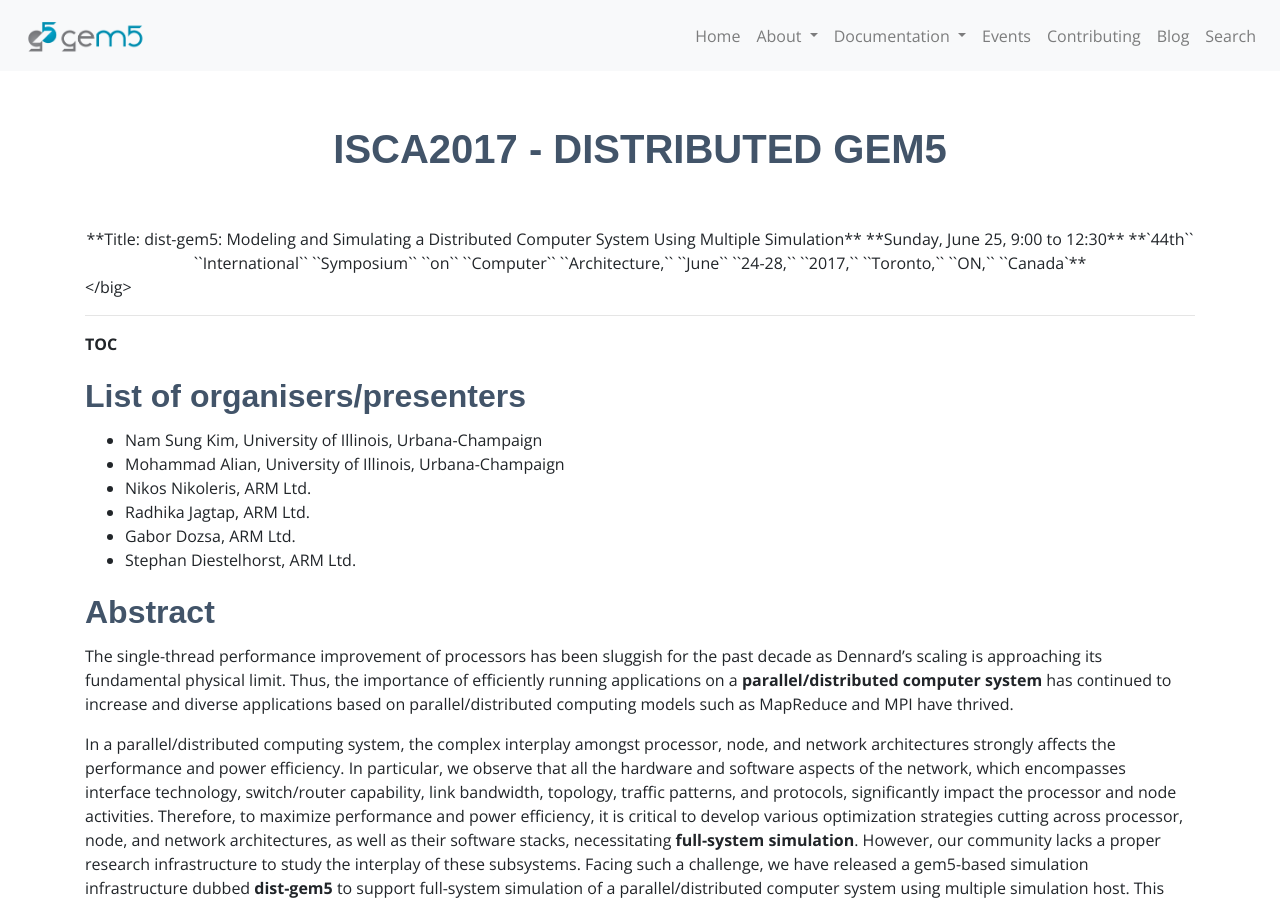
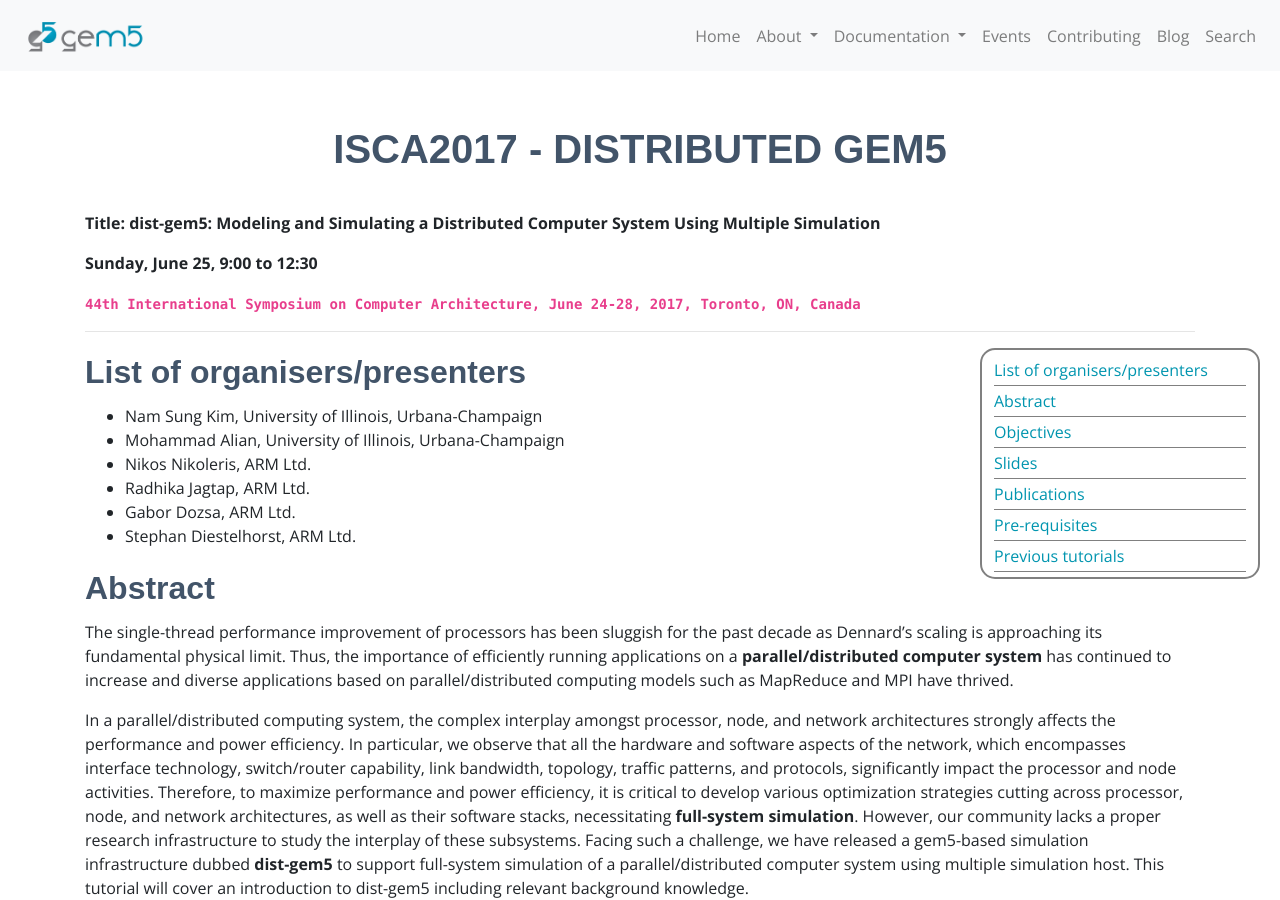
Before and after one commit to gem5/website, a Jekyll site: the page built from _pages/events/dist-gem5.md, in a window 1280 px wide and 900 px high. Built offline with Jekyll 4.4.1, drawn with Linux system fonts in a browser that asks for light colours; nearby versions of some CDN libraries; some web fonts are replaced.

Commit message:
Fix formatting of dist-gem5 event and add picture
Signed-off-by: Jason Lowe-Power <jason@lowepower.com>

```diff
--- a/_pages/events/dist-gem5.md
+++ b/_pages/events/dist-gem5.md
@@ -5,10 +5,6 @@
 weight: 10
 permalink: events/dist-gem5
 ---
-
-<big>
-
-<center>
 
 **Title: dist-gem5: Modeling and Simulating a Distributed Computer
 System Using Multiple Simulation**
@@ -19,13 +15,10 @@
 ``Architecture,`` ``June`` ``24-28,`` ``2017,`` ``Toronto,`` ``ON,``
 ``Canada`**
 
-</center>
-
-</big>
-
 -----
 
-__TOC__
+* TOC
+{:toc}
 
 ## List of organisers/presenters
 
```
Also changed, not shown: other parts of _pages/events/dist-gem5.md (+1 -1 lines), assets/img/events/dist-gem5/600px-Packet-forwarding-highlevel.png (added).
